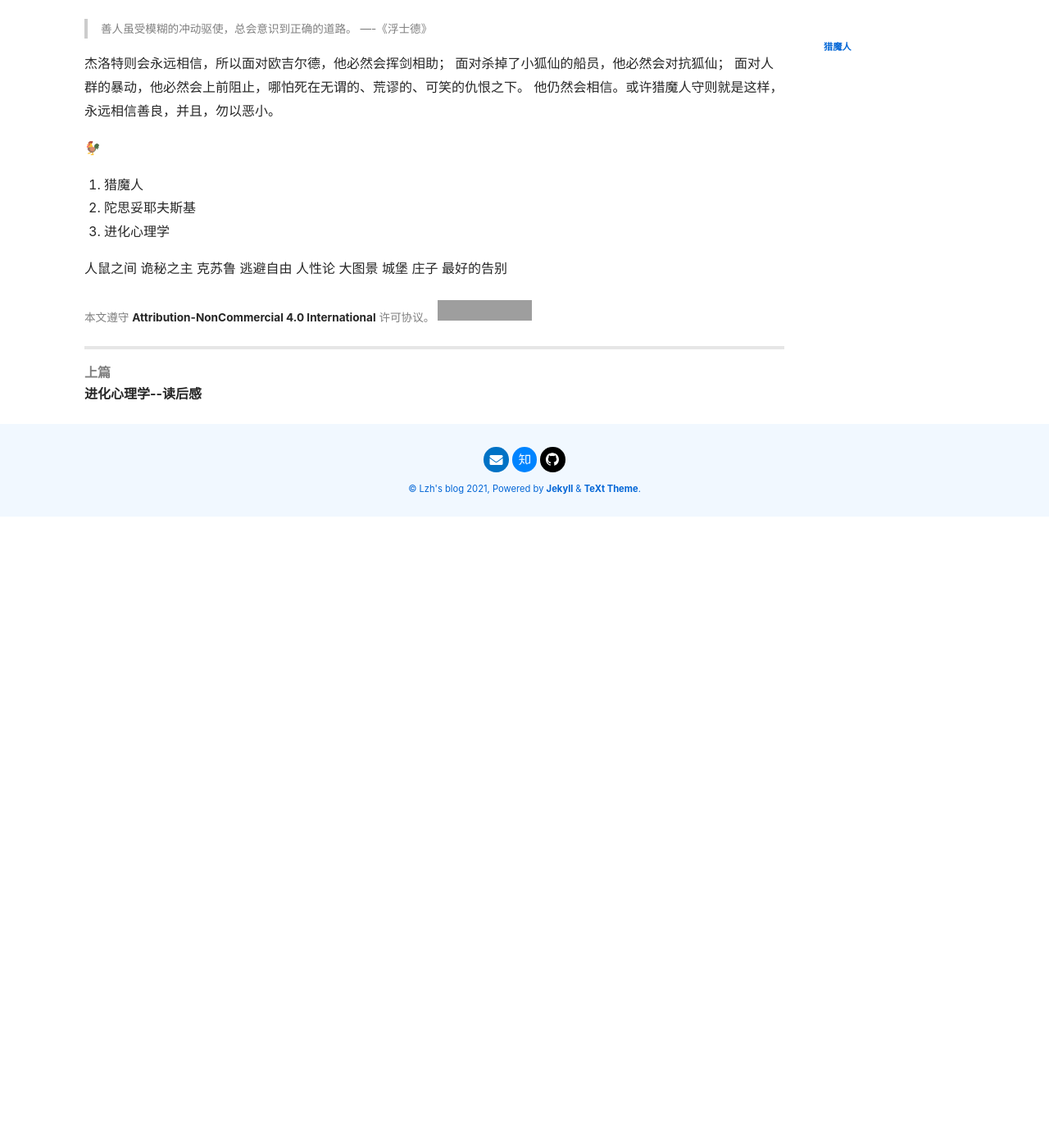
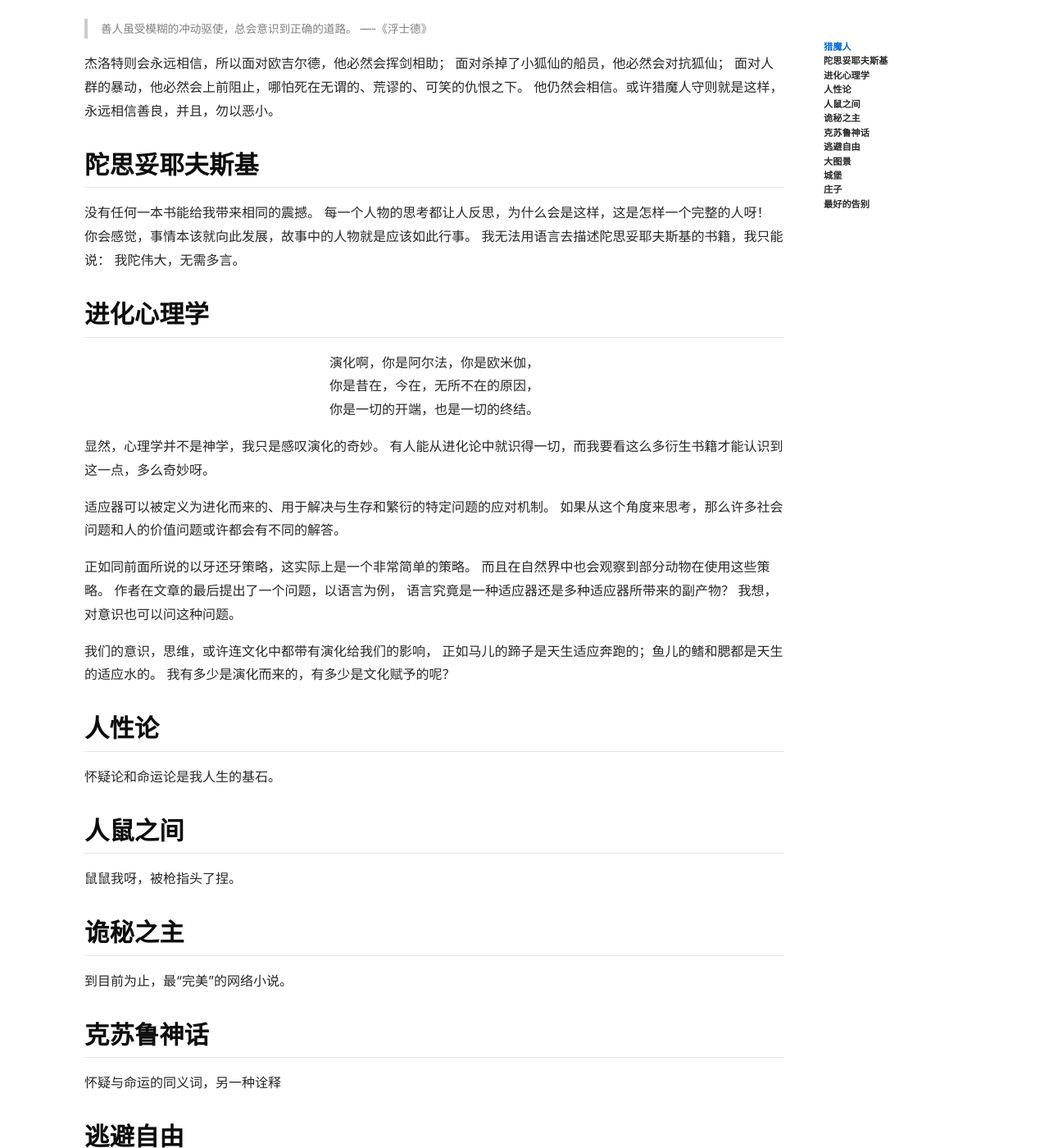
Before and after one commit to Richard-dick/richard-dick.github.io, a Jekyll site: the page built from _posts/2024-4-21-M_L-booksInmyCampus.md, in a window 1280 px wide and 1400 px high, scrolled down 2638 px. Shown: the whole window at 82% size. Built offline with Jekyll 4.4.1, drawn with Linux system fonts in a browser that asks for light colours; nearby versions of some CDN libraries; before the commit the page ends 3268 px from its top, so only the background shows below that; some of the changed text lies outside the part shown; grey boxes are pictures that could not be loaded.

Commit message:
tmp book

```diff
--- a/_posts/2024-4-21-M_L-booksInmyCampus.md
+++ b/_posts/2024-4-21-M_L-booksInmyCampus.md
@@ -37,7 +37,7 @@ key: Comments-Book
 
 ![witcher](/assets/images/posts/Miscellanies/Life/book_witcher.jpg)
 
-我是在玩巫师3的时候发现了它的同名小说《猎魔人》的，本着结合历史了解一下的考虑，我就买了这一套书。
+我是在玩巫师3的时候发现了它的同名小说，萨普科夫斯基的《猎魔人》，本着结合游戏历史了解一下的考虑，我就买了这一套书。
 从第一卷到第八卷，前两卷是短篇故事，后面五本是长篇故事，最后一本是单独的外传。
 猎魔人是自掘坟墓的职业，消灭着怪物的同时，也消灭着自己存在于人类社会的意义。
 杰洛特就是这样一位经历了青草试炼的猎魔人，逐渐被人类社会边缘化，最终死于善良。
@@ -87,17 +87,80 @@ CDPR在巫师三的最后，让杰洛特停留在了童话般的陶森特。对
 面对人群的暴动，他必然会上前阻止，哪怕死在无谓的、荒谬的、可笑的仇恨之下。
 他仍然会相信。或许猎魔人守则就是这样，永远相信善良，并且，勿以恶小。
 
-🐓
-1. 猎魔人
-2. 陀思妥耶夫斯基
-3. 进化心理学
+## 陀思妥耶夫斯基
 
-人鼠之间
-诡秘之主
-克苏鲁
-逃避自由
-人性论
-大图景
-城堡
-庄子
-最好的告别
+没有任何一本书能给我带来相同的震撼。
+每一个人物的思考都让人反思，为什么会是这样，这是怎样一个完整的人呀！
+你会感觉，事情本该就向此发展，故事中的人物就是应该如此行事。
+我无法用语言去描述陀思妥耶夫斯基的书籍，我只能说：
+我陀伟大，无需多言。
+
+## 进化心理学
+
+<center>
+<span align="center">
+演化啊，你是阿尔法，你是欧米伽，<br>
+你是昔在，今在，无所不在的原因，<br>
+你是一切的开端，也是一切的终结。<br>
+</span>
+</center>
+
+显然，心理学并不是神学，我只是感叹演化的奇妙。
+有人能从进化论中就识得一切，而我要看这么多衍生书籍才能认识到这一点，多么奇妙呀。
+
+适应器可以被定义为进化而来的、用于解决与生存和繁衍的特定问题的应对机制。
+如果从这个角度来思考，那么许多社会问题和人的价值问题或许都会有不同的解答。
+
+正如同前面所说的以牙还牙策略，这实际上是一个非常简单的策略。
+而且在自然界中也会观察到部分动物在使用这些策略。
+作者在文章的最后提出了一个问题，以语言为例，
+语言究竟是一种适应器还是多种适应器所带来的副产物？
+我想，对意识也可以问这种问题。
+
+我们的意识，思维，或许连文化中都带有演化给我们的影响，
+正如马儿的蹄子是天生适应奔跑的；鱼儿的鳍和腮都是天生的适应水的。
+我有多少是演化而来的，有多少是文化赋予的呢？
+
+## 人性论
+
+怀疑论和命运论是我人生的基石。
+
+## 人鼠之间
+
+鼠鼠我呀，被枪指头了捏。
+
+## 诡秘之主
+
+到目前为止，最“完美”的网络小说。
+
+## 克苏鲁神话
+
+怀疑与命运的同义词，另一种诠释
+
+## 逃避自由
+
+由于人失去了他在一个封闭社会中的固定地位，他也失去他生活的意义，其结果是，他对自己和对生活的目的感到怀疑。
+他遭到威力庞大的超人力量，资本及市场的威胁。
+由于每一个人都成为一个潜在的竞争者，人与他人的关系变成为敌对的和疏远的；
+他自由了，但这也就表示，他是孤独的、隔离的，受到来自各方面的威胁。
+他没有文艺复兴时代财主所拥的财富或权力，也失去与人及宇宙的同一感，
+于是，一种他个人无价值和无可救药的感觉压倒了他。
+天堂永远地失去了，个人孤独地面对着这个世界——像一个陌生人投入一个无边际而危险的世界。
+新的自由带来不安、无权力、怀疑、孤独、及焦虑的感觉。如果个人想要成功地发生作用，就必须缓和这些感觉。
+
+## 大图景
+
+第一本科普兼哲学书，Tom猫比喻现在依然印象深刻。
+我从未低头看向我走过的悬崖。
+
+## 城堡
+
+压抑与窒息，毁灭了一切反抗的可能。
+
+## 庄子
+
+终身役役而不见其成功，苶然疲役而不知其所归，可不哀邪！
+
+## 最好的告别
+
+面对死亡，我们能做些什么。
```
